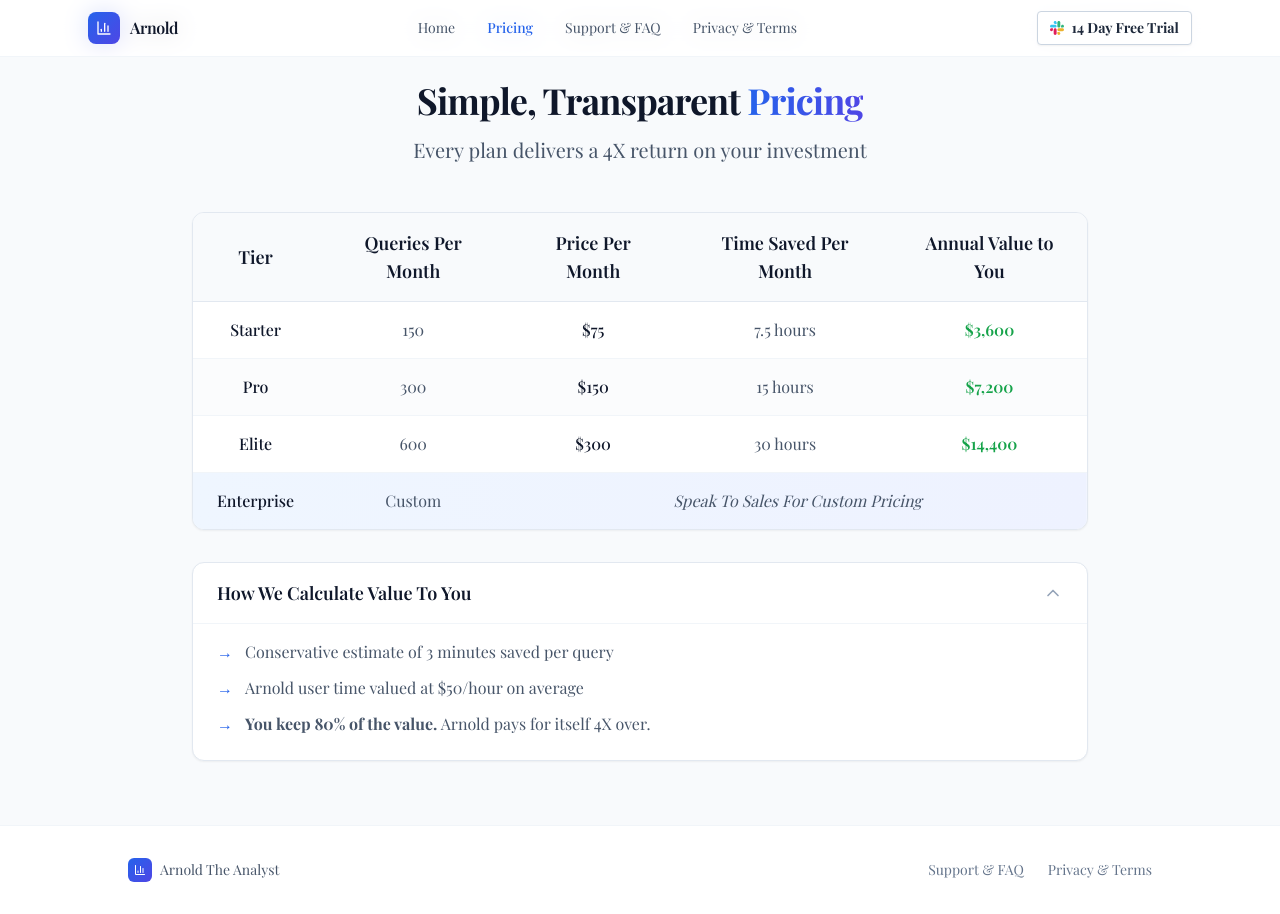
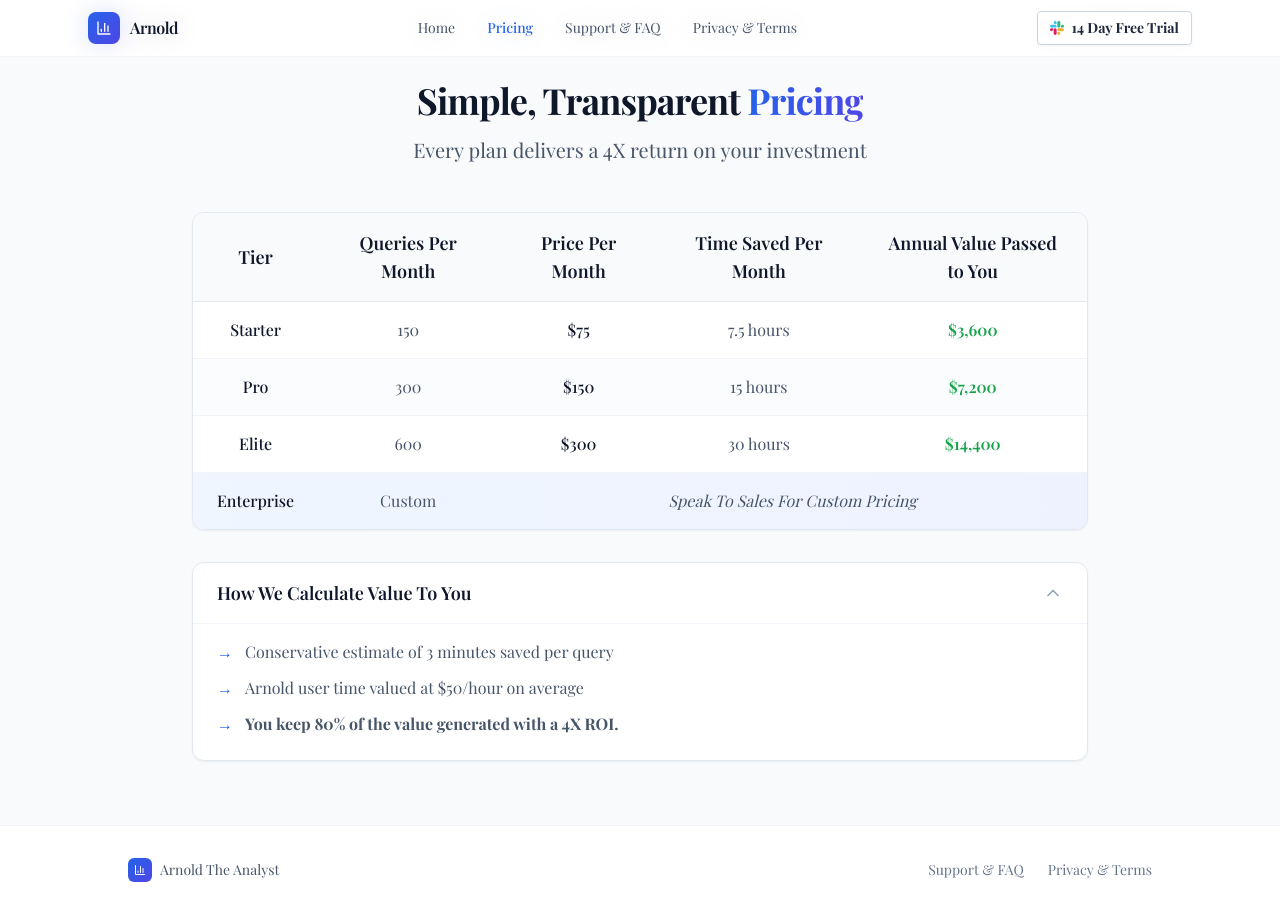
Before and after one commit to McGovs/arnold-the-analyst-frontend-v2-markdown, a React (Vite) app: page /pricing in a window 1280 px wide. Both pictures are taken after a click on the button "How We Calculate Value To You". Built offline with nearby package versions, Linux system fonts and the light colour scheme; a web font is replaced by a local one.

Commit message:
Update Pricing.tsx

```diff
--- a/src/pages/Pricing.tsx
+++ b/src/pages/Pricing.tsx
@@ -99,7 +99,7 @@ export default function Pricing() {
                       <th className="px-6 py-4 text-center text-lg font-semibold text-slate-900">Queries Per Month</th>
                       <th className="px-6 py-4 text-center text-lg font-semibold text-slate-900">Price Per Month</th>
                       <th className="px-6 py-4 text-center text-lg font-semibold text-slate-900">Time Saved Per Month</th>
-                      <th className="px-6 py-4 text-center text-lg font-semibold text-slate-900">Annual Value to You</th>
+                      <th className="px-6 py-4 text-center text-lg font-semibold text-slate-900">Annual Value Passed to You</th>
                     </tr>
                   </thead>
                   <tbody>
@@ -159,7 +159,7 @@ export default function Pricing() {
                     <li className="flex items-start gap-3 text-base">
                       <span className="text-blue-600 font-bold">→</span>
                       <span>
-                        <strong>You keep 80% of the value.</strong> Arnold pays for itself 4X over.
+                        <strong>You keep 80% of the value generated with a 4X ROI.</strong>
                       </span>
                     </li>
                   </ul>
```
